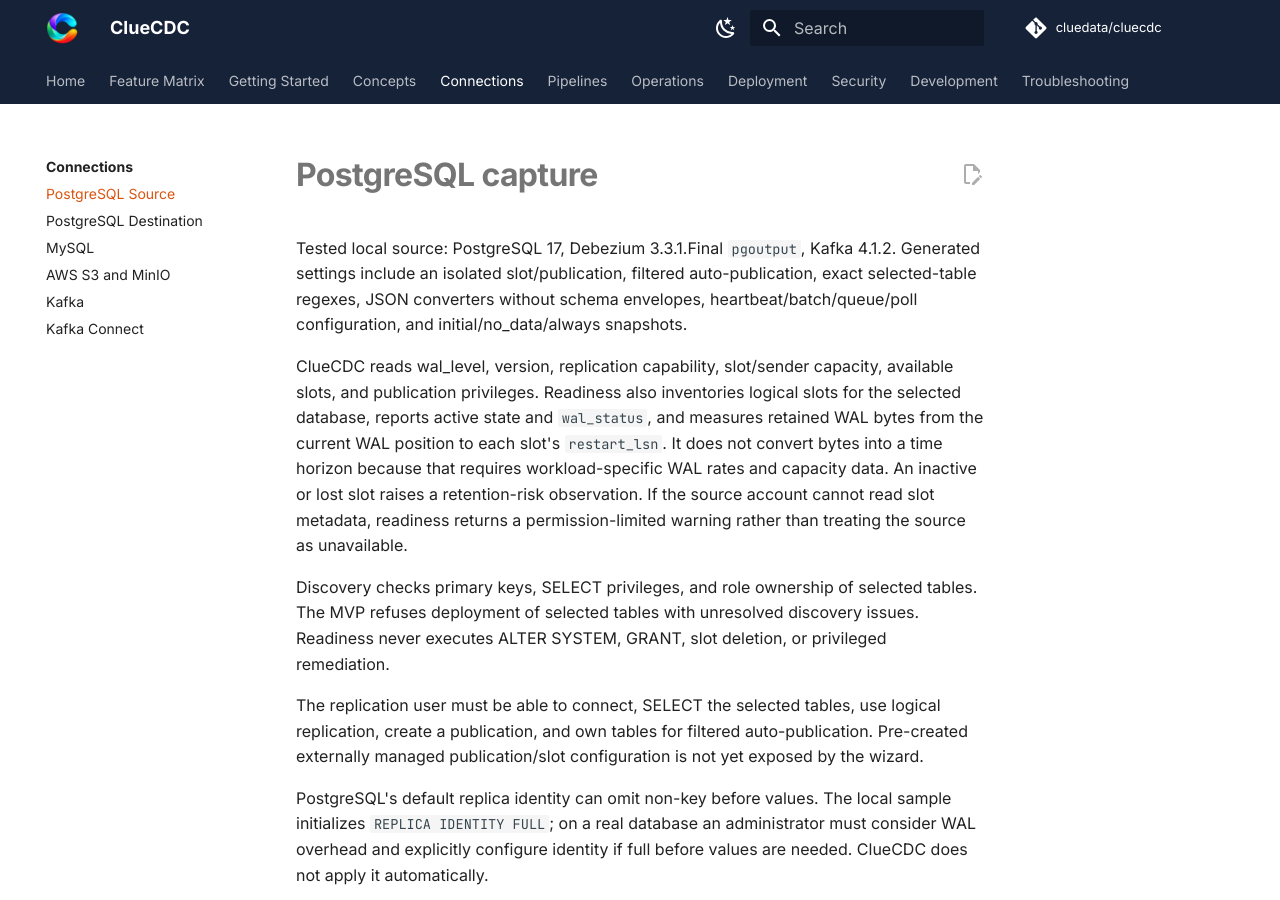
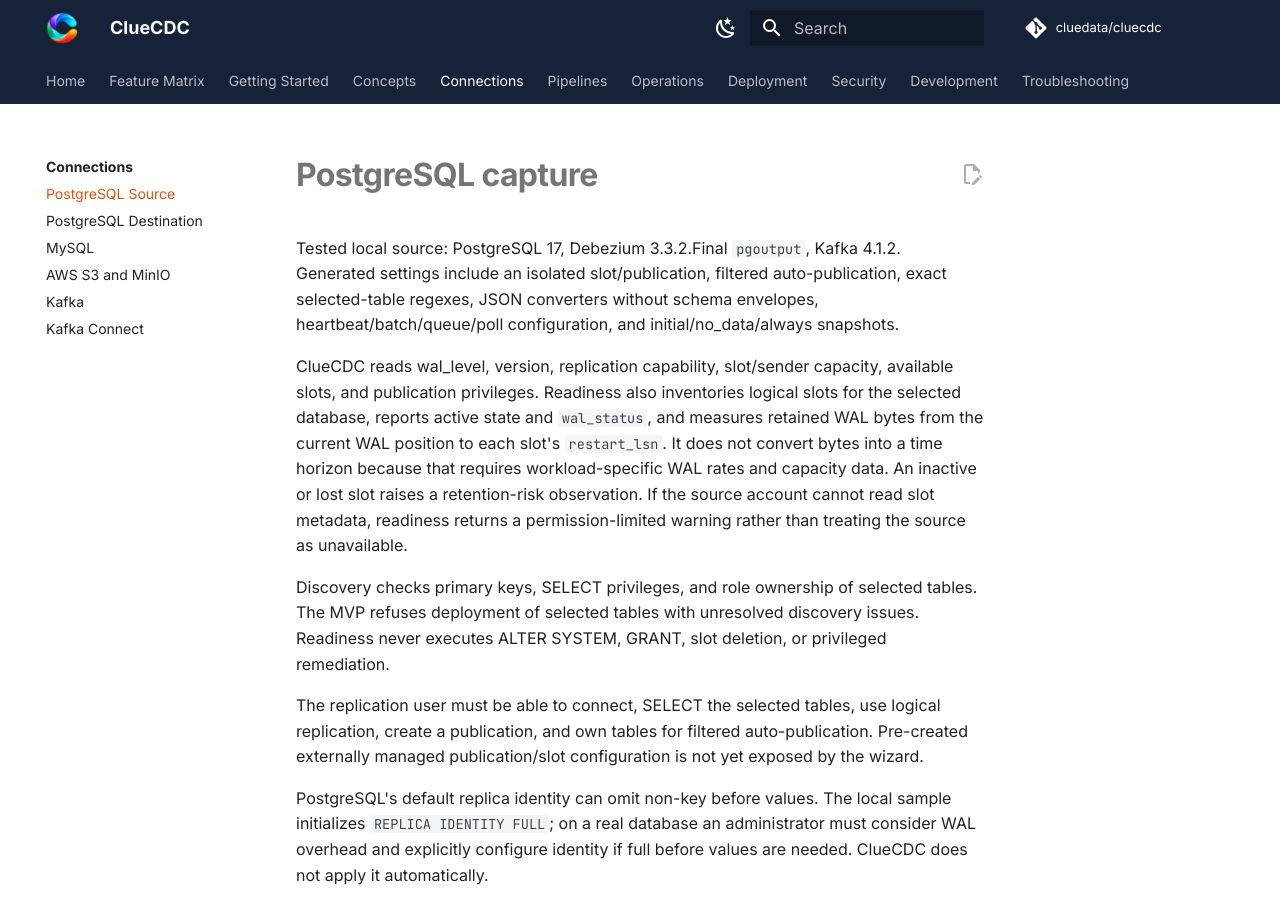
Before and after one commit to cluedata/cluecdc, an MkDocs documentation site: the page built from docs/connectors/postgresql.md, in a window 1280 px wide and 900 px high. Built offline with MkDocs 1.6.1 and Material for MkDocs 9.7.7, drawn with Linux system fonts in a browser that asks for light colours; comment, search, counter and statistics services are not loaded.

Commit message:
fix ci for v0.3

```diff
--- a/docs/connectors/postgresql.md
+++ b/docs/connectors/postgresql.md
@@ -1,6 +1,6 @@
 # PostgreSQL capture
 
-Tested local source: PostgreSQL 17, Debezium 3.3.1.Final `pgoutput`, Kafka 4.1.2. Generated settings include an isolated slot/publication, filtered auto-publication, exact selected-table regexes, JSON converters without schema envelopes, heartbeat/batch/queue/poll configuration, and initial/no_data/always snapshots.
+Tested local source: PostgreSQL 17, Debezium 3.3.2.Final `pgoutput`, Kafka 4.1.2. Generated settings include an isolated slot/publication, filtered auto-publication, exact selected-table regexes, JSON converters without schema envelopes, heartbeat/batch/queue/poll configuration, and initial/no_data/always snapshots.
 
 ClueCDC reads wal_level, version, replication capability, slot/sender capacity, available slots, and publication privileges. Readiness also inventories logical slots for the selected database, reports active state and `wal_status`, and measures retained WAL bytes from the current WAL position to each slot's `restart_lsn`. It does not convert bytes into a time horizon because that requires workload-specific WAL rates and capacity data. An inactive or lost slot raises a retention-risk observation. If the source account cannot read slot metadata, readiness returns a permission-limited warning rather than treating the source as unavailable.
 
```
Also changed, not shown: docs/connectors/postgresql-destination.md (+1 -1 lines), 3 other files.
